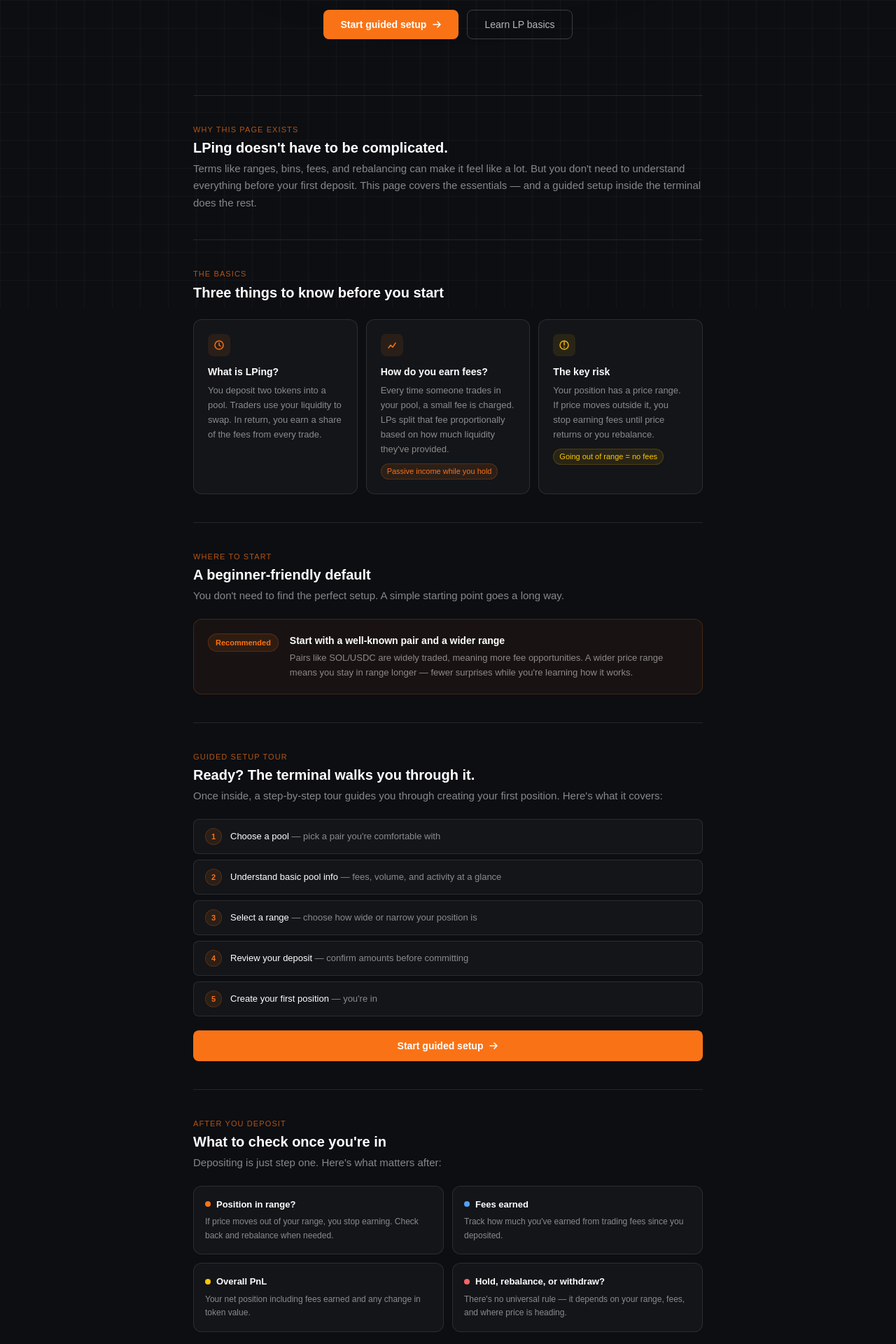
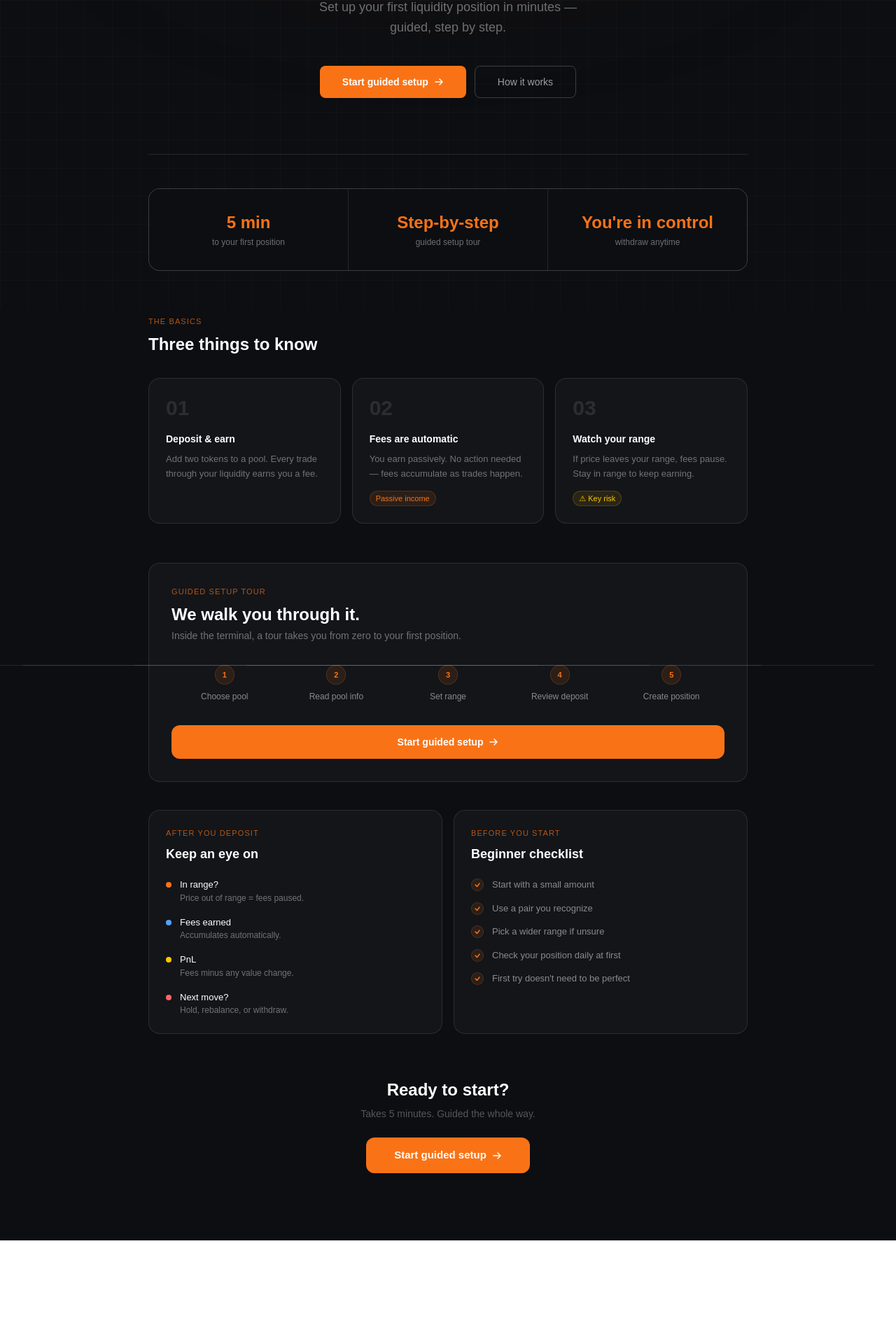
Before and after one commit to zaikshev88/meteora-starter, a Next.js app: page / in a window 1280 px wide. Shown: the part 360-2280 px from the top of the page at 70% size. After the commit the page ends 2132 px from the top, so only its background shows below. Built offline with nearby package versions, Linux system fonts and the light colour scheme.

Commit message:
punchy redesign - bigger hero, shorter copy

```diff
--- a/app/page.tsx
+++ b/app/page.tsx
@@ -6,30 +6,10 @@ export const metadata: Metadata = {
   description: "Your first LP position, made simple.",
 };
 
-// ─── Icons ────────────────────────────────────────────────────────────────────
-
-function IconClock() {
+function IconArrow() {
   return (
-    <svg width="16" height="16" viewBox="0 0 16 16" fill="none">
-      <circle cx="8" cy="8" r="6" stroke="#F97316" strokeWidth="1.5" />
-      <path d="M8 5v3l2 1.5" stroke="#F97316" strokeWidth="1.5" strokeLinecap="round" />
-    </svg>
-  );
-}
-
-function IconChart() {
-  return (
-    <svg width="16" height="16" viewBox="0 0 16 16" fill="none">
-      <path d="M3 12L6 8l3 3 4-6" stroke="#F97316" strokeWidth="1.5" strokeLinecap="round" strokeLinejoin="round" />
-    </svg>
-  );
-}
-
-function IconAlert() {
-  return (
-    <svg width="16" height="16" viewBox="0 0 16 16" fill="none">
-      <path d="M8 3v5m0 3v.5" stroke="#EAB308" strokeWidth="1.5" strokeLinecap="round" />
-      <circle cx="8" cy="8" r="6" stroke="#EAB308" strokeWidth="1.5" />
+    <svg width="14" height="14" viewBox="0 0 14 14" fill="none">
+      <path d="M2 7h10M8 3l4 4-4 4" stroke="currentColor" strokeWidth="1.5" strokeLinecap="round" strokeLinejoin="round" />
     </svg>
   );
 }
@@ -42,20 +22,10 @@ function IconCheck() {
   );
 }
 
-function IconArrow() {
-  return (
-    <svg width="14" height="14" viewBox="0 0 14 14" fill="none">
-      <path d="M2 7h10M8 3l4 4-4 4" stroke="currentColor" strokeWidth="1.5" strokeLinecap="round" strokeLinejoin="round" />
-    </svg>
-  );
-}
-
-// ─── Nav ──────────────────────────────────────────────────────────────────────
-
 function Nav() {
   return (
     <nav className="border-b border-white/10 bg-[#0C0E12]/80 backdrop-blur-md sticky top-0 z-10">
-      <div className="max-w-3xl mx-auto px-5 h-14 flex items-center justify-between">
+      <div className="max-w-4xl mx-auto px-5 h-14 flex items-center justify-between">
         <div className="flex items-center gap-6">
           <span className="font-bold text-white text-sm tracking-tight">☄️ meteora</span>
           <div className="hidden sm:flex items-center gap-4 text-sm text-white/50">
@@ -72,207 +42,171 @@ function Nav() {
   );
 }
 
-// ─── Section wrapper ──────────────────────────────────────────────────────────
-
-function Section({
-  id, label, title, subtitle, children, noBorder = false,
-}: {
-  id?: string; label: string; title: string; subtitle?: string; children?: React.ReactNode; noBorder?: boolean;
-}) {
-  return (
-    <section id={id} className={`py-10 ${noBorder ? "" : "border-b border-white/10"}`}>
-      <p className="text-[11px] font-medium text-[#F97316]/70 uppercase tracking-widest mb-1">{label}</p>
-      <h2 className="text-xl font-semibold text-white mb-1">{title}</h2>
-      {subtitle && <p className="text-[15px] text-white/50 leading-relaxed">{subtitle}</p>}
-      {children}
-    </section>
-  );
-}
-
-// ─── Page ─────────────────────────────────────────────────────────────────────
-
 export default function StarterPage() {
   return (
     <div className="min-h-screen bg-[#0C0E12] text-white">
 
-      {/* Background grid */}
-      <div className="fixed inset-0 bg-[linear-gradient(to_right,#ffffff08_1px,transparent_1px),linear-gradient(to_bottom,#ffffff08_1px,transparent_1px)] bg-[size:40px_40px] pointer-events-none" />
-      {/* Orange glow */}
-      <div className="fixed top-[-200px] left-1/2 -translate-x-1/2 w-[600px] h-[400px] bg-[#F97316]/10 rounded-full blur-[120px] pointer-events-none" />
+      {/* Grid bg */}
+      <div className="fixed inset-0 bg-[linear-gradient(to_right,#ffffff06_1px,transparent_1px),linear-gradient(to_bottom,#ffffff06_1px,transparent_1px)] bg-[size:40px_40px] pointer-events-none" />
+      {/* Glow */}
+      <div className="fixed top-[-300px] left-1/2 -translate-x-1/2 w-[800px] h-[500px] bg-[#F97316]/10 rounded-full blur-[140px] pointer-events-none" />
 
       <Nav />
 
-      <main className="relative max-w-3xl mx-auto px-5 pb-20">
+      <main className="relative max-w-4xl mx-auto px-5 pb-24">
 
         {/* ── Hero ── */}
-        <div className="text-center py-20 border-b border-white/10">
-          <span className="inline-block text-[11px] font-medium px-3 py-1 rounded-full bg-[#F97316]/10 text-[#F97316] mb-5 tracking-wide border border-[#F97316]/20">
-            New to liquidity providing?
+        <div className="text-center pt-24 pb-20 border-b border-white/10">
+          <span className="inline-block text-[11px] font-medium px-3 py-1 rounded-full bg-[#F97316]/10 text-[#F97316] mb-6 tracking-widest uppercase border border-[#F97316]/20">
+            New to LPing?
           </span>
-          <h1 className="text-3xl sm:text-4xl font-bold text-white leading-tight mb-4">
-            Your first LP position,<br className="hidden sm:block" /> made simple.
+          <h1 className="text-4xl sm:text-6xl font-bold text-white leading-[1.1] tracking-tight mb-5">
+            Earn fees.<br />
+            <span className="text-[#F97316]">Not confusion.</span>
           </h1>
-          <p className="text-base text-white/50 leading-relaxed max-w-md mx-auto mb-8">
-            LPing can feel overwhelming at first. This page gives you just enough to get started — then walks you through the rest.
+          <p className="text-lg text-white/40 max-w-sm mx-auto mb-10 leading-relaxed">
+            Set up your first liquidity position in minutes — guided, step by step.
           </p>
           <div className="flex flex-col sm:flex-row gap-3 justify-center">
-            <button className="flex items-center justify-center gap-2 bg-[#F97316] text-white text-sm font-bold px-6 py-2.5 rounded-lg hover:bg-[#ea6c0a] transition-colors">
+            <button className="flex items-center justify-center gap-2 bg-[#F97316] text-white text-sm font-bold px-8 py-3 rounded-lg hover:bg-[#ea6c0a] transition-colors">
               Start guided setup <IconArrow />
             </button>
-            <a href="#basics" className="border border-white/20 text-white/70 text-sm font-medium px-6 py-2.5 rounded-lg hover:bg-white/5 hover:text-white transition-colors">
-              Learn LP basics
+            <a href="#basics" className="flex items-center justify-center gap-2 border border-white/20 text-white/60 text-sm font-medium px-8 py-3 rounded-lg hover:bg-white/5 hover:text-white transition-colors">
+              How it works
             </a>
           </div>
         </div>
 
-        {/* ── Why this page ── */}
-        <Section
-          label="Why this page exists"
-          title="LPing doesn't have to be complicated."
-          subtitle="Terms like ranges, bins, fees, and rebalancing can make it feel like a lot. But you don't need to understand everything before your first deposit. This page covers the essentials — and a guided setup inside the terminal does the rest."
-        />
+        {/* ── 3 Stats ── */}
+        <div className="grid grid-cols-3 gap-px bg-white/10 border border-white/10 rounded-2xl overflow-hidden my-12">
+          {[
+            { value: "5 min", label: "to your first position" },
+            { value: "Step-by-step", label: "guided setup tour" },
+            { value: "You're in control", label: "withdraw anytime" },
+          ].map((s) => (
+            <div key={s.label} className="bg-[#0C0E12] px-6 py-8 text-center">
+              <p className="text-xl sm:text-2xl font-bold text-[#F97316] mb-1">{s.value}</p>
+              <p className="text-xs text-white/40">{s.label}</p>
+            </div>
+          ))}
+        </div>
 
-        {/* ── The basics ── */}
-        <Section id="basics" label="The basics" title="Three things to know before you start">
-          <div className="grid grid-cols-1 sm:grid-cols-3 gap-3 mt-6">
-            <div className="bg-white/[0.03] border border-white/10 rounded-xl p-5 hover:border-[#F97316]/30 transition-colors">
-              <div className="w-8 h-8 rounded-lg bg-[#F97316]/10 flex items-center justify-center mb-3">
-                <IconClock />
-              </div>
-              <h3 className="text-sm font-semibold text-white mb-1.5">What is LPing?</h3>
-              <p className="text-[13px] text-white/50 leading-relaxed">
-                You deposit two tokens into a pool. Traders use your liquidity to swap. In return, you earn a share of the fees from every trade.
-              </p>
-            </div>
-
-            <div className="bg-white/[0.03] border border-white/10 rounded-xl p-5 hover:border-[#F97316]/30 transition-colors">
-              <div className="w-8 h-8 rounded-lg bg-[#F97316]/10 flex items-center justify-center mb-3">
-                <IconChart />
-              </div>
-              <h3 className="text-sm font-semibold text-white mb-1.5">How do you earn fees?</h3>
-              <p className="text-[13px] text-white/50 leading-relaxed">
-                Every time someone trades in your pool, a small fee is charged. LPs split that fee proportionally based on how much liquidity they've provided.
-              </p>
-              <span className="inline-block mt-2.5 text-[11px] px-2 py-0.5 rounded-full bg-[#F97316]/10 text-[#F97316] border border-[#F97316]/20">
-                Passive income while you hold
-              </span>
-            </div>
-
-            <div className="bg-white/[0.03] border border-white/10 rounded-xl p-5 hover:border-yellow-500/30 transition-colors">
-              <div className="w-8 h-8 rounded-lg bg-yellow-500/10 flex items-center justify-center mb-3">
-                <IconAlert />
-              </div>
-              <h3 className="text-sm font-semibold text-white mb-1.5">The key risk</h3>
-              <p className="text-[13px] text-white/50 leading-relaxed">
-                Your position has a price range. If price moves outside it, you stop earning fees until price returns or you rebalance.
-              </p>
-              <span className="inline-block mt-2.5 text-[11px] px-2 py-0.5 rounded-full bg-yellow-500/10 text-yellow-400 border border-yellow-500/20">
-                Going out of range = no fees
-              </span>
-            </div>
-          </div>
-        </Section>
-
-        {/* ── Beginner starting point ── */}
-        <Section
-          label="Where to start"
-          title="A beginner-friendly default"
-          subtitle="You don't need to find the perfect setup. A simple starting point goes a long way."
-        >
-          <div className="mt-5 flex flex-col sm:flex-row items-start gap-4 bg-[#F97316]/5 border border-[#F97316]/20 rounded-xl p-5">
-            <span className="shrink-0 text-[11px] font-semibold px-2.5 py-1 rounded-full bg-[#F97316]/10 text-[#F97316] border border-[#F97316]/20">
-              Recommended
-            </span>
-            <div>
-              <h3 className="text-sm font-semibold text-white mb-1">Start with a well-known pair and a wider range</h3>
-              <p className="text-[13px] text-white/50 leading-relaxed">
-                Pairs like SOL/USDC are widely traded, meaning more fee opportunities. A wider price range means you stay in range longer — fewer surprises while you're learning how it works.
-              </p>
-            </div>
-          </div>
-        </Section>
-
-        {/* ── Guided setup tour ── */}
-        <Section
-          label="Guided setup tour"
-          title="Ready? The terminal walks you through it."
-          subtitle="Once inside, a step-by-step tour guides you through creating your first position. Here's what it covers:"
-        >
-          <div className="mt-5 flex flex-col gap-2">
+        {/* ── Basics ── */}
+        <div id="basics" className="py-4 mb-4">
+          <p className="text-[11px] font-medium text-[#F97316]/70 uppercase tracking-widest mb-2">The basics</p>
+          <h2 className="text-2xl font-bold text-white mb-8">Three things to know</h2>
+          <div className="grid grid-cols-1 sm:grid-cols-3 gap-4">
             {[
-              { n: 1, title: "Choose a pool", desc: "pick a pair you're comfortable with" },
-              { n: 2, title: "Understand basic pool info", desc: "fees, volume, and activity at a glance" },
-              { n: 3, title: "Select a range", desc: "choose how wide or narrow your position is" },
-              { n: 4, title: "Review your deposit", desc: "confirm amounts before committing" },
-              { n: 5, title: "Create your first position", desc: "you're in" },
-            ].map((s) => (
-              <div key={s.n} className="flex items-center gap-3 bg-white/[0.03] border border-white/10 rounded-lg px-4 py-3 hover:border-white/20 transition-colors">
-                <span className="shrink-0 w-6 h-6 rounded-full bg-[#F97316]/10 text-[#F97316] text-[11px] font-bold flex items-center justify-center border border-[#F97316]/20">
-                  {s.n}
-                </span>
-                <p className="text-[13px] text-white/50">
-                  <span className="font-medium text-white">{s.title}</span> — {s.desc}
-                </p>
+              {
+                num: "01",
+                title: "Deposit & earn",
+                body: "Add two tokens to a pool. Every trade through your liquidity earns you a fee.",
+                tag: null,
+              },
+              {
+                num: "02",
+                title: "Fees are automatic",
+                body: "You earn passively. No action needed — fees accumulate as trades happen.",
+                tag: "Passive income",
+              },
+              {
+                num: "03",
+                title: "Watch your range",
+                body: "If price leaves your range, fees pause. Stay in range to keep earning.",
+                tag: "⚠ Key risk",
+                tagStyle: "bg-yellow-500/10 text-yellow-400 border-yellow-500/20",
+              },
+            ].map((c) => (
+              <div key={c.num} className="bg-white/[0.03] border border-white/10 rounded-2xl p-6 hover:border-[#F97316]/20 transition-colors">
+                <p className="text-3xl font-bold text-white/10 mb-4">{c.num}</p>
+                <h3 className="text-sm font-semibold text-white mb-2">{c.title}</h3>
+                <p className="text-[13px] text-white/40 leading-relaxed mb-3">{c.body}</p>
+                {c.tag && (
+                  <span className={`inline-block text-[11px] px-2 py-0.5 rounded-full border ${c.tagStyle ?? "bg-[#F97316]/10 text-[#F97316] border-[#F97316]/20"}`}>
+                    {c.tag}
+                  </span>
+                )}
               </div>
             ))}
           </div>
-          <button className="mt-5 w-full flex items-center justify-center gap-2 bg-[#F97316] text-white text-sm font-bold py-3 rounded-lg hover:bg-[#ea6c0a] transition-colors">
-            Start guided setup <IconArrow />
-          </button>
-        </Section>
+        </div>
 
-        {/* ── What to monitor ── */}
-        <Section
-          label="After you deposit"
-          title="What to check once you're in"
-          subtitle="Depositing is just step one. Here's what matters after:"
-        >
-          <div className="mt-5 grid grid-cols-1 sm:grid-cols-2 gap-3">
-            {[
-              { dot: "bg-[#F97316]", title: "Position in range?", desc: "If price moves out of your range, you stop earning. Check back and rebalance when needed." },
-              { dot: "bg-blue-400", title: "Fees earned", desc: "Track how much you've earned from trading fees since you deposited." },
-              { dot: "bg-yellow-400", title: "Overall PnL", desc: "Your net position including fees earned and any change in token value." },
-              { dot: "bg-red-400", title: "Hold, rebalance, or withdraw?", desc: "There's no universal rule — it depends on your range, fees, and where price is heading." },
-            ].map((m) => (
-              <div key={m.title} className="bg-white/[0.03] border border-white/10 rounded-xl p-4 hover:border-white/20 transition-colors">
-                <div className="flex items-center gap-2 mb-1.5">
-                  <span className={`w-2 h-2 rounded-full shrink-0 ${m.dot}`} />
-                  <h4 className="text-[13px] font-semibold text-white">{m.title}</h4>
-                </div>
-                <p className="text-[12px] text-white/50 leading-relaxed">{m.desc}</p>
+        {/* ── Guided tour ── */}
+        <div className="bg-white/[0.03] border border-white/10 rounded-2xl p-8 my-10">
+          <p className="text-[11px] font-medium text-[#F97316]/70 uppercase tracking-widest mb-2">Guided setup tour</p>
+          <h2 className="text-2xl font-bold text-white mb-1">We walk you through it.</h2>
+          <p className="text-sm text-white/40 mb-8">Inside the terminal, a tour takes you from zero to your first position.</p>
+          <div className="grid grid-cols-1 sm:grid-cols-5 gap-2 mb-8">
+            {["Choose pool", "Read pool info", "Set range", "Review deposit", "Create position"].map((s, i) => (
+              <div key={s} className="flex sm:flex-col items-center gap-3 sm:gap-2">
+                <span className="shrink-0 w-7 h-7 rounded-full bg-[#F97316]/10 text-[#F97316] text-[11px] font-bold flex items-center justify-center border border-[#F97316]/20">
+                  {i + 1}
+                </span>
+                <p className="text-[12px] text-white/50 sm:text-center">{s}</p>
+                {i < 4 && <div className="hidden sm:block h-px w-full bg-white/10 absolute" />}
               </div>
             ))}
           </div>
-        </Section>
+          <button className="w-full flex items-center justify-center gap-2 bg-[#F97316] text-white text-sm font-bold py-3.5 rounded-xl hover:bg-[#ea6c0a] transition-colors">
+            Start guided setup <IconArrow />
+          </button>
+        </div>
 
-        {/* ── Checklist ── */}
-        <Section label="Before you go" title="A quick checklist for beginners" noBorder>
-          <div className="mt-5 bg-white/[0.03] border border-white/10 rounded-xl p-6 flex flex-col gap-4">
-            {[
-              { bold: "Start small.", rest: "You don't need to go big to learn how it works." },
-              { bold: "Use tokens you recognize.", rest: "Familiar pairs are easier to monitor and understand." },
-              { bold: "Use the recommended setup if unsure.", rest: "Wider range, well-known pair — that's a solid start." },
-              { bold: "Out of range = no fees.", rest: "Keep an eye on your position after depositing." },
-              { bold: "You don't need to get it perfect.", rest: "Your first position is how you learn." },
-            ].map((item) => (
-              <div key={item.bold} className="flex items-start gap-3">
-                <span className="shrink-0 w-[18px] h-[18px] rounded-full bg-[#F97316]/10 border border-[#F97316]/20 flex items-center justify-center mt-0.5">
-                  <IconCheck />
-                </span>
-                <p className="text-[13px] text-white/50 leading-relaxed">
-                  <span className="font-semibold text-white">{item.bold}</span> {item.rest}
-                </p>
-              </div>
-            ))}
+        {/* ── After deposit + checklist side by side ── */}
+        <div className="grid grid-cols-1 sm:grid-cols-2 gap-4 my-10">
+
+          {/* Monitor */}
+          <div className="bg-white/[0.03] border border-white/10 rounded-2xl p-6">
+            <p className="text-[11px] font-medium text-[#F97316]/70 uppercase tracking-widest mb-2">After you deposit</p>
+            <h2 className="text-lg font-bold text-white mb-5">Keep an eye on</h2>
+            <div className="flex flex-col gap-4">
+              {[
+                { dot: "bg-[#F97316]", title: "In range?", desc: "Price out of range = fees paused." },
+                { dot: "bg-blue-400", title: "Fees earned", desc: "Accumulates automatically." },
+                { dot: "bg-yellow-400", title: "PnL", desc: "Fees minus any value change." },
+                { dot: "bg-red-400", title: "Next move?", desc: "Hold, rebalance, or withdraw." },
+              ].map((m) => (
+                <div key={m.title} className="flex items-start gap-3">
+                  <span className={`w-2 h-2 rounded-full mt-1.5 shrink-0 ${m.dot}`} />
+                  <div>
+                    <p className="text-[13px] font-medium text-white">{m.title}</p>
+                    <p className="text-[12px] text-white/40">{m.desc}</p>
+                  </div>
+                </div>
+              ))}
+            </div>
           </div>
-        </Section>
+
+          {/* Checklist */}
+          <div className="bg-white/[0.03] border border-white/10 rounded-2xl p-6">
+            <p className="text-[11px] font-medium text-[#F97316]/70 uppercase tracking-widest mb-2">Before you start</p>
+            <h2 className="text-lg font-bold text-white mb-5">Beginner checklist</h2>
+            <div className="flex flex-col gap-3.5">
+              {[
+                "Start with a small amount",
+                "Use a pair you recognize",
+                "Pick a wider range if unsure",
+                "Check your position daily at first",
+                "First try doesn't need to be perfect",
+              ].map((item) => (
+                <div key={item} className="flex items-center gap-3">
+                  <span className="shrink-0 w-[18px] h-[18px] rounded-full bg-[#F97316]/10 border border-[#F97316]/20 flex items-center justify-center">
+                    <IconCheck />
+                  </span>
+                  <p className="text-[13px] text-white/50">{item}</p>
+                </div>
+              ))}
+            </div>
+          </div>
+        </div>
 
         {/* ── Final CTA ── */}
-        <div className="text-center pt-10">
-          <button className="inline-flex items-center gap-2 bg-[#F97316] text-white text-[15px] font-bold px-8 py-3 rounded-lg hover:bg-[#ea6c0a] transition-colors">
+        <div className="text-center pt-6">
+          <h2 className="text-2xl font-bold text-white mb-2">Ready to start?</h2>
+          <p className="text-sm text-white/30 mb-6">Takes 5 minutes. Guided the whole way.</p>
+          <button className="inline-flex items-center gap-2 bg-[#F97316] text-white text-[15px] font-bold px-10 py-3.5 rounded-xl hover:bg-[#ea6c0a] transition-colors">
             Start guided setup <IconArrow />
           </button>
-          <p className="text-sm text-white/30 mt-3">Takes about 5 minutes. Step-by-step guidance the whole way.</p>
         </div>
 
       </main>
```
